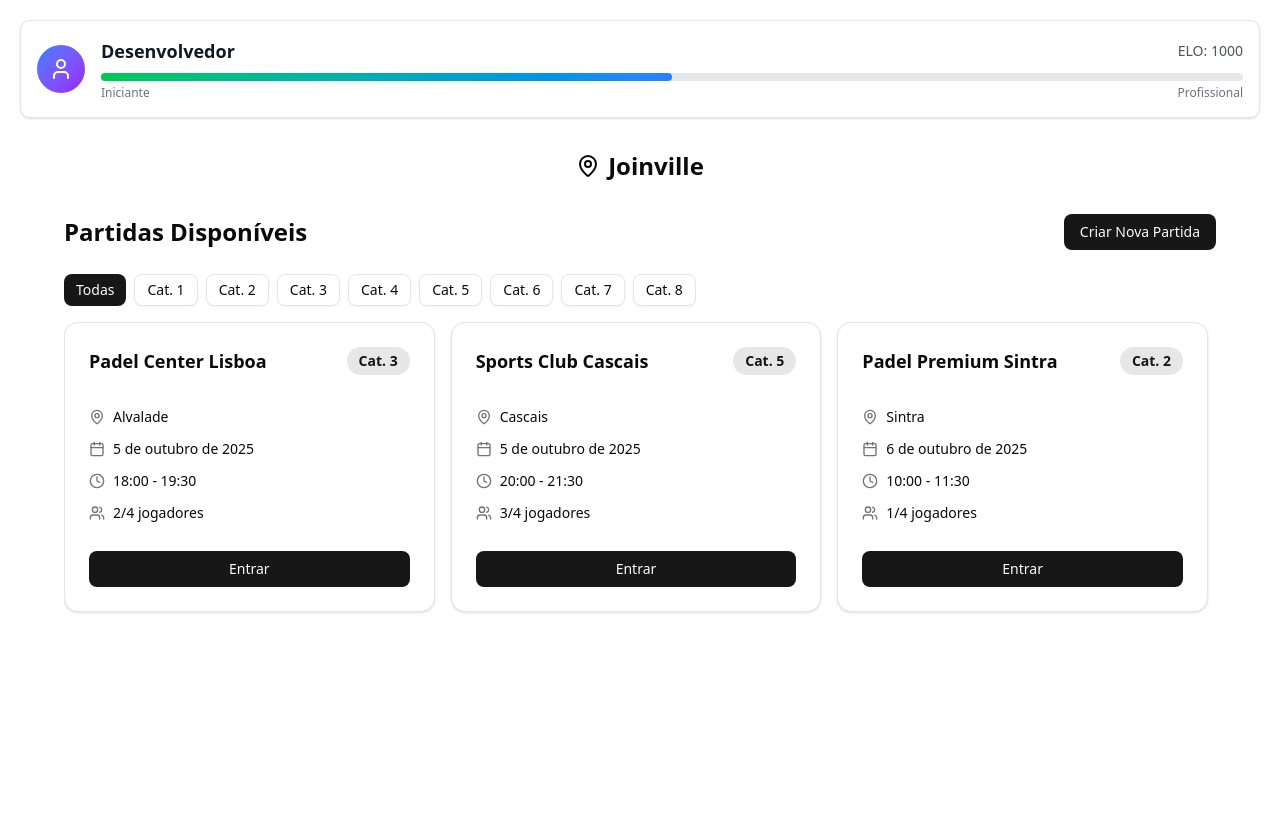
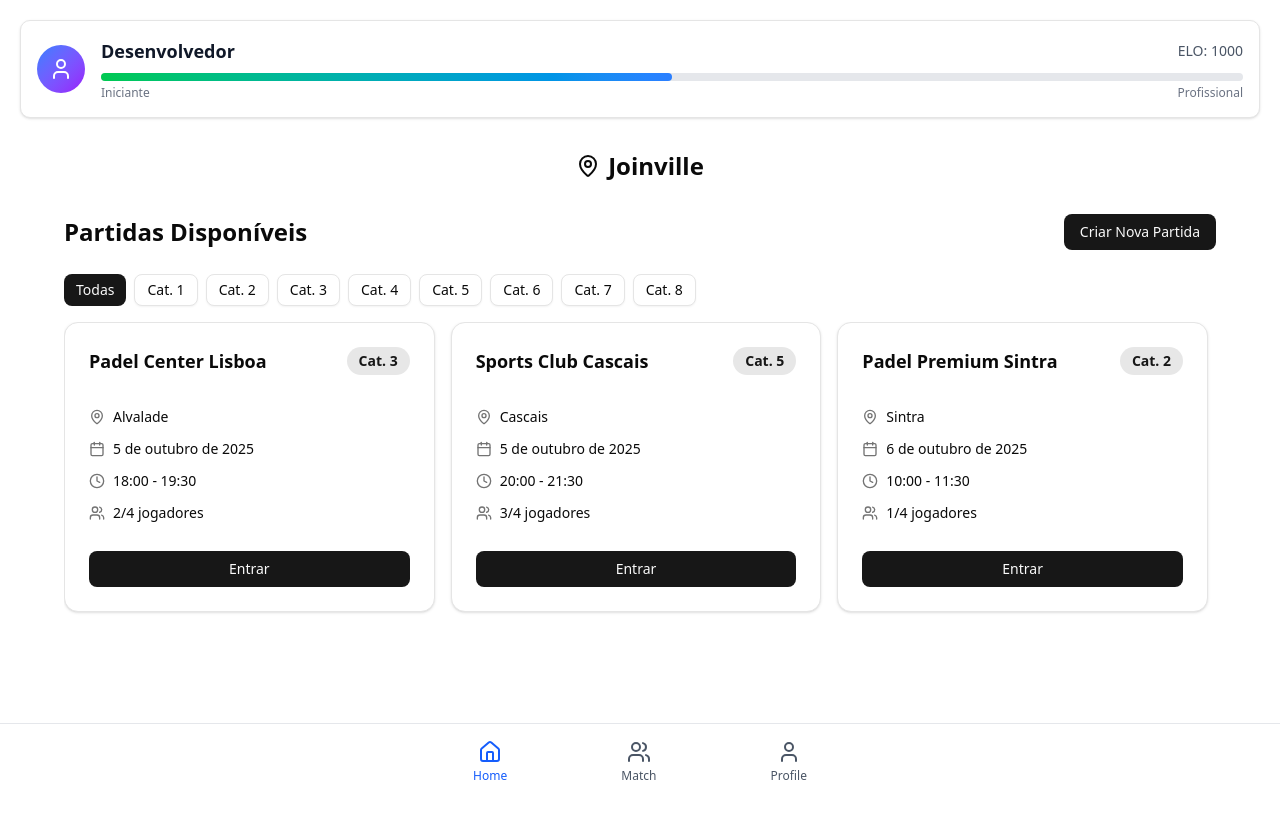
Before and after one commit to victorlapa/padelhub, a React (Vite) app in the folder padelhub-frontend/: page /app in a window 1280 px wide. Shown: the top 818 px of the page. Built offline with nearby package versions, Linux system fonts and the light colour scheme; no server answers.

Commit message:
bottomnav app layout

```diff
--- a/padelhub-frontend/src/App.tsx
+++ b/padelhub-frontend/src/App.tsx
@@ -97,7 +97,7 @@ export default function App() {
 
               <div className="mb-6 flex items-center justify-between">
                 <h2 className="text-2xl font-semibold">Partidas Disponíveis</h2>
-                <Button onClick={() => navigate("/create-match")}>
+                <Button onClick={() => navigate("/app/create-match")}>
                   Criar Nova Partida
                 </Button>
               </div>
--- /dev/null
+++ b/padelhub-frontend/src/components/BottomNav.tsx
@@ -0,0 +1,48 @@
+import { Home, Users, User } from "lucide-react";
+import { Link, useLocation } from "react-router";
+
+export default function BottomNav() {
+  const location = useLocation();
+
+  const isActive = (path: string) => location.pathname === path;
+
+  return (
+    <nav className="border-t border-gray-200 bg-white px-4 py-2">
+      <div className="mx-auto flex max-w-md items-center justify-around">
+        <Link
+          to="/app"
+          className={`flex flex-col items-center gap-1 p-2 transition-colors ${
+            isActive("/app")
+              ? "text-blue-600"
+              : "text-gray-600 hover:text-blue-600"
+          }`}
+        >
+          <Home size={24} />
+          <span className="text-xs">Home</span>
+        </Link>
+        <Link
+          to="/app/lobby"
+          className={`flex flex-col items-center gap-1 p-2 transition-colors ${
+            isActive("/app/lobby")
+              ? "text-blue-600"
+              : "text-gray-600 hover:text-blue-600"
+          }`}
+        >
+          <Users size={24} />
+          <span className="text-xs">Match</span>
+        </Link>
+        <Link
+          to="/app/profile"
+          className={`flex flex-col items-center gap-1 p-2 transition-colors ${
+            isActive("/app/profile")
+              ? "text-blue-600"
+              : "text-gray-600 hover:text-blue-600"
+          }`}
+        >
+          <User size={24} />
+          <span className="text-xs">Profile</span>
+        </Link>
+      </div>
+    </nav>
+  );
+}
--- /dev/null
+++ b/padelhub-frontend/src/layouts/AppLayout.tsx
@@ -0,0 +1,15 @@
+import { Outlet } from "react-router";
+import BottomNav from "@/components/BottomNav";
+
+export default function AppLayout() {
+  return (
+    <div className="flex min-h-screen flex-col pb-16">
+      <main className="flex-1">
+        <Outlet />
+      </main>
+      <div className="fixed bottom-0 left-0 right-0 z-50">
+        <BottomNav />
+      </div>
+    </div>
+  );
+}
--- a/padelhub-frontend/src/router.tsx
+++ b/padelhub-frontend/src/router.tsx
@@ -2,6 +2,7 @@ import { createBrowserRouter } from "react-router";
 import App from "./App";
 import Onboarding from "./pages/Onboarding";
 import CreateMatch from "./pages/CreateMatch";
+import AppLayout from "./layouts/AppLayout";
 
 export const router = createBrowserRouter([
   {
@@ -10,10 +11,16 @@ export const router = createBrowserRouter([
   },
   {
     path: "/app",
-    element: <App />,
-  },
-  {
-    path: "/create-match",
-    element: <CreateMatch />,
+    element: <AppLayout />,
+    children: [
+      {
+        index: true,
+        element: <App />,
+      },
+      {
+        path: "create-match",
+        element: <CreateMatch />,
+      },
+    ],
   },
 ]);
```
